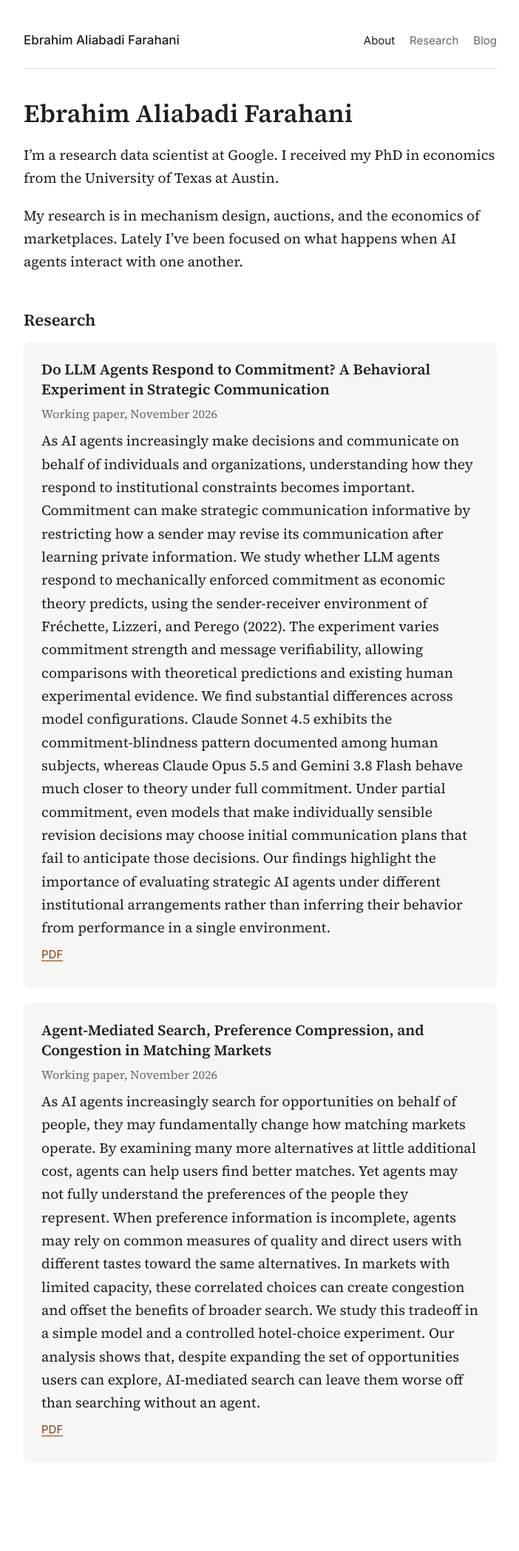
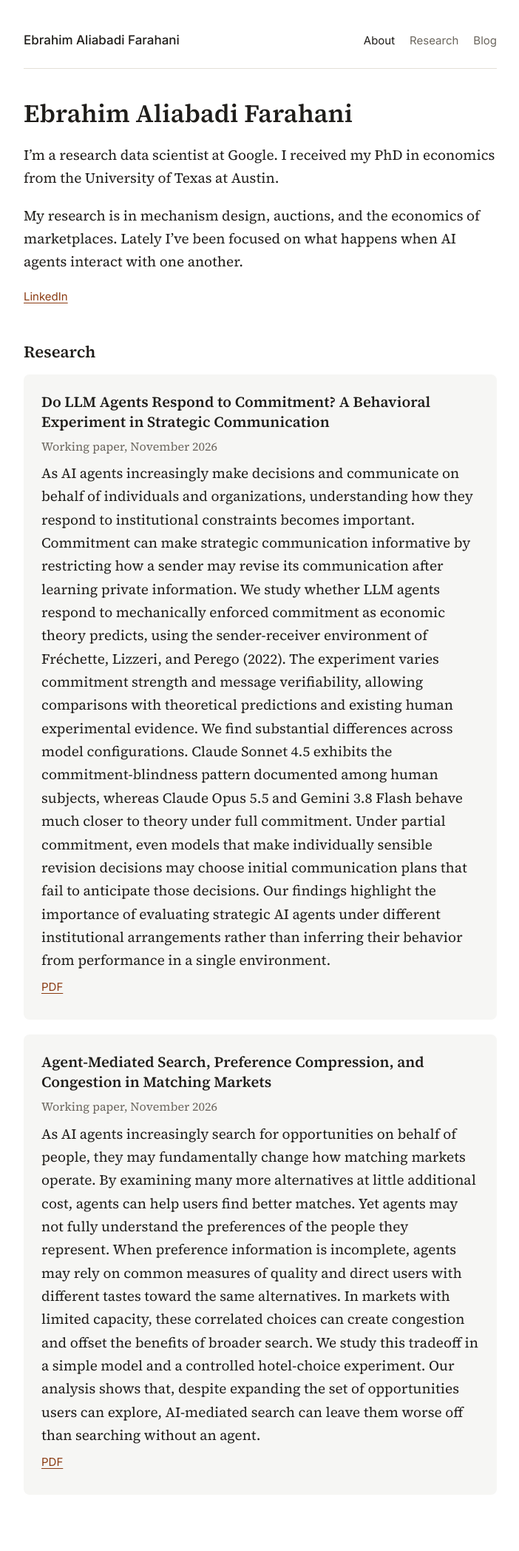
Before and after one commit to eaf4030/website, a Jekyll site: the page built from index.md, in a window 1280 px wide. Shown: the whole page at 74% size, without its empty margins (288-990 px from the left). Built offline with Jekyll 4.4.1, drawn with Linux system fonts in a browser that asks for light colours; our own code applies the rules of GitHub Pages for plain Markdown files; before the commit the page ends 2053 px from its top, so only the background shows below that.

Commit message:
Add LinkedIn link under bio
Co-Authored-By: Claude Opus 5.5 <noreply@anthropic.com>
Claude-Session: https://claude.ai/code/session_01SfwawH9VrE58anpJi3pvAp

```diff
--- a/assets/style.css
+++ b/assets/style.css
@@ -75,3 +75,4 @@ code { font-size: 0.85em; background: var(--card); padding: 2px 5px; border-radi
 .paper h3 a:hover { color: var(--accent); }
 .paper-page h1 { font-size: 30px; }
 .paper-page .authors, .paper-page .venue { font-family: Inter, system-ui, sans-serif; }
+.profile-links { font-family: Inter, system-ui, sans-serif; font-size: 15px; margin-top: 4px; }
--- a/index.md
+++ b/index.md
@@ -10,6 +10,8 @@ the University of Texas at Austin.
 My research is in mechanism design, auctions, and the economics of
 marketplaces. Lately I've been focused on what happens when AI agents interact
 with one another.
+
+<p class="profile-links"><a href="https://www.linkedin.com/in/ebrahim-f-35977aa1/">LinkedIn</a></p>
 
 ## Research {#research}
 
```
